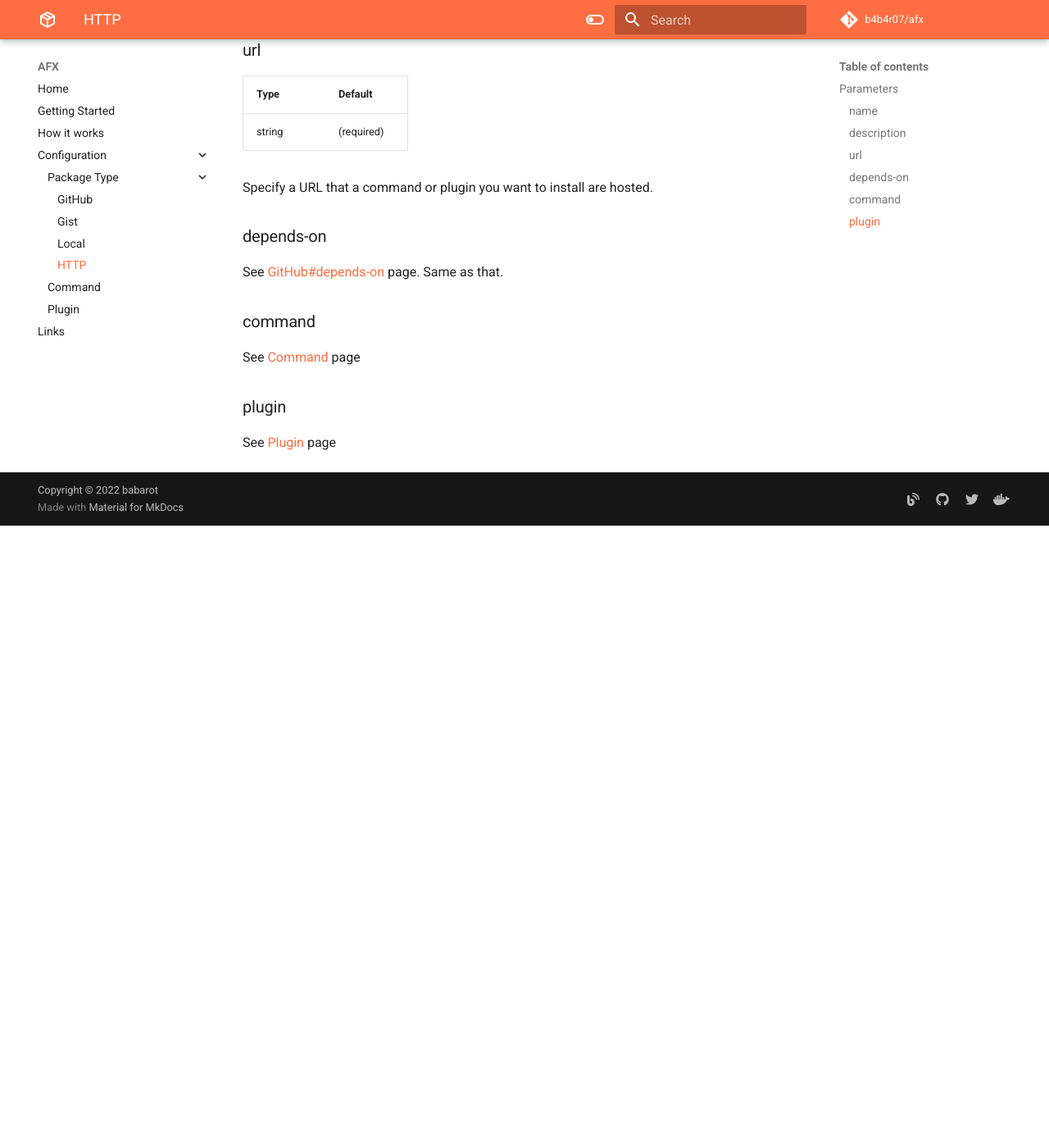
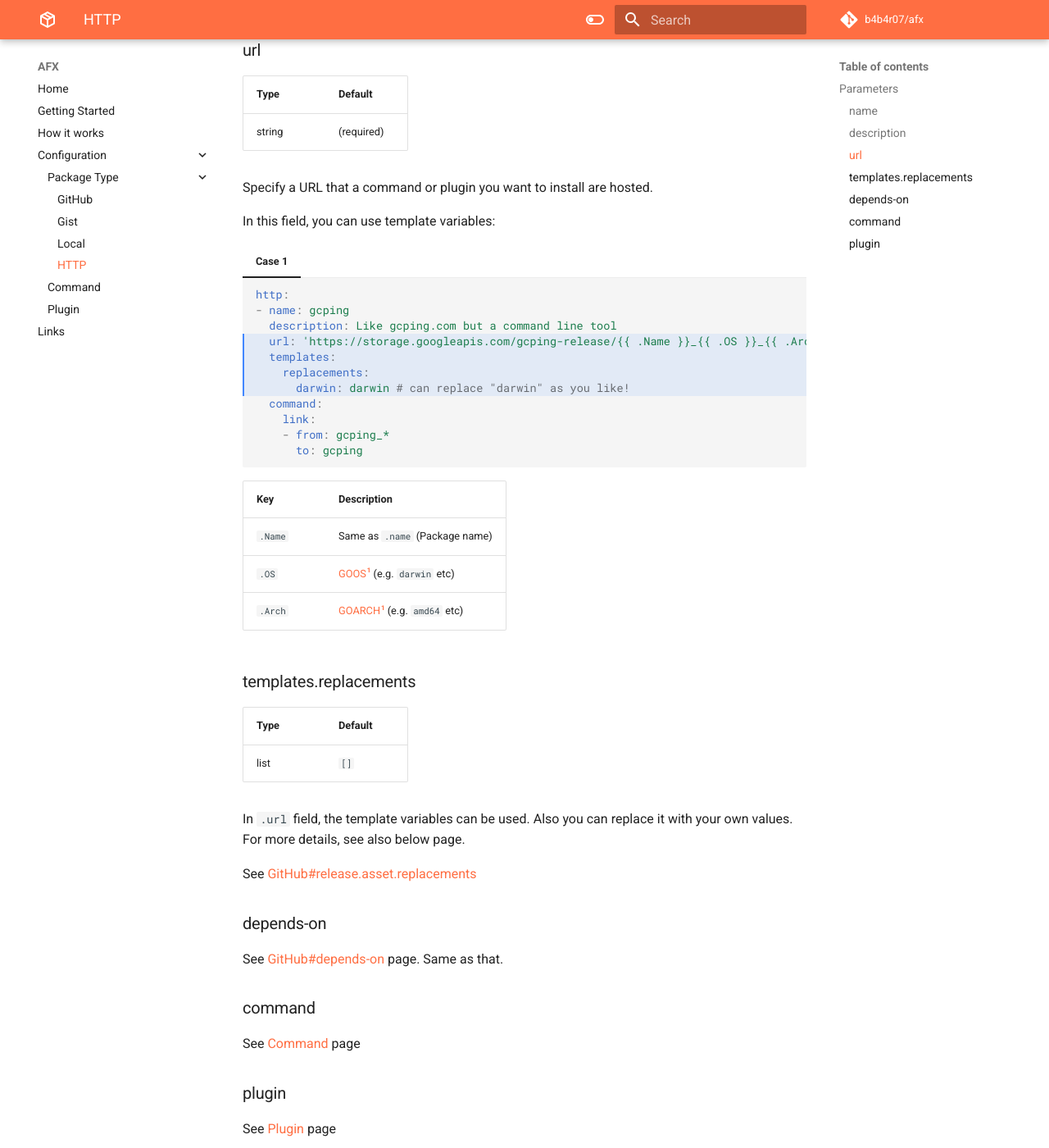
Before and after one commit to babarot/afx, an MkDocs documentation site: the page built from docs/configuration/package/http.md, in a window 1280 px wide and 1400 px high, scrolled down 919 px. Shown: the whole window at 82% size. Built offline with MkDocs 1.6.1 and Material for MkDocs 9.7.7, drawn with Linux system fonts in a browser that asks for light colours; comment, search, counter and statistics services are not loaded; before the commit the page ends 1560 px from its top, so only the background shows below that; some of the changed text lies outside the part shown.

Commit message:
Allow to use template variables in http.url

````diff
--- a/docs/configuration/package/http.md
+++ b/docs/configuration/package/http.md
@@ -39,6 +39,42 @@ string | (required)
 
 Specify a URL that a command or plugin you want to install are hosted.
 
+In this field, you can use template variables:
+
+=== "Case 1"
+
+    ```yaml hl_lines="4 5 6 7"
+    http:
+    - name: gcping
+      description: Like gcping.com but a command line tool
+      url: 'https://storage.googleapis.com/gcping-release/{{ .Name }}_{{ .OS }}_{{ .Arch }}_latest'
+      templates:
+        replacements:
+          darwin: darwin # can replace "darwin" as you like!
+      command:
+        link:
+        - from: gcping_*
+          to: gcping
+    ```
+
+Key | Description
+---|---
+`.Name` | Same as `.name` (Package name)
+`.OS` | [GOOS](https://go.dev/doc/install/source#environment)[^1] (e.g. `darwin` etc)
+`.Arch` | [GOARCH](https://go.dev/doc/install/source#environment)[^1] (e.g. `amd64` etc)
+
+[^1]: This can be overwritten by `templates.replacements`.
+
+### templates.replacements
+
+Type | Default
+---|---
+list | `[]`
+
+In `.url` field, the template variables can be used. Also you can replace it with your own values. For more details, see also below page.
+
+See [GitHub#release.asset.replacements](github.md#releaseassetreplacements)
+
 ### depends-on
 
 See [GitHub#depends-on](github.md#depends-on) page. Same as that.
````
Also changed, not shown: 1 other file.
